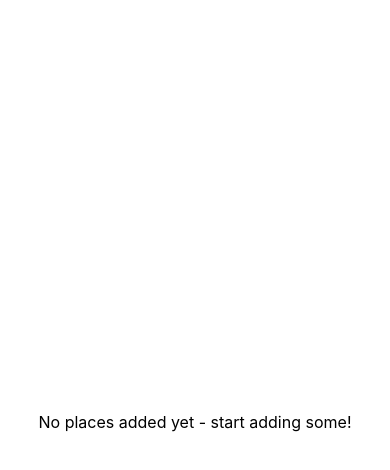
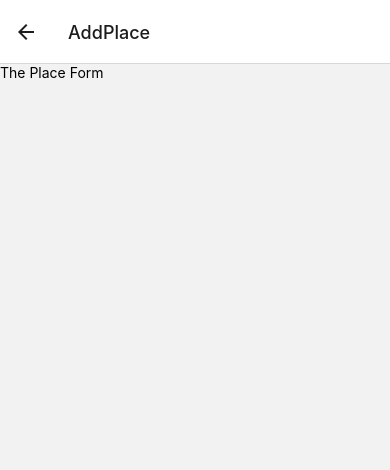
Before and after one commit to GWphua/react-udemy_favourite-places, a React Native app: screen /AddPlace in a window 390 px wide. Shown: the top 470 px of the page. Built offline with nearby package versions, Linux system fonts and the light colour scheme.

Commit message:
Add navigation.

```diff
--- a/App.tsx
+++ b/App.tsx
@@ -1,13 +1,23 @@
 import { StatusBar } from "expo-status-bar";
 import { StyleSheet, Text, View } from "react-native";
 import { AllPlaces } from "./screens/AllPlaces";
+import { NavigationContainer } from "@react-navigation/native";
+import { createNativeStackNavigator } from "@react-navigation/native-stack";
+import { AddPlace } from "./screens/AddPlace";
+
+const Stack = createNativeStackNavigator();
 
 export default function App() {
   return (
-    <View style={styles.container}>
-      <StatusBar style="auto" />
-      <AllPlaces />
-    </View>
+    <>
+      <StatusBar style="dark" />
+      <NavigationContainer>
+        <Stack.Navigator>
+          <Stack.Screen name="AllPlaces" component={AllPlaces} />
+          <Stack.Screen name="AddPlace" component={AddPlace} />
+        </Stack.Navigator>
+      </NavigationContainer>
+    </>
   );
 }
 
--- /dev/null
+++ b/components/Places/PlaceForm.tsx
@@ -0,0 +1,10 @@
+import { FC } from "react";
+import { Text, View } from "react-native";
+
+export const PlaceForm: FC = () => {
+  return (
+    <View>
+      <Text>The Place Form</Text>
+    </View>
+  );
+};
--- a/package.json
+++ b/package.json
@@ -9,12 +9,16 @@
     "web": "expo start --web"
   },
   "dependencies": {
+    "@react-navigation/native": "^6.1.5",
+    "@react-navigation/native-stack": "^6.9.11",
     "expo": "~47.0.12",
     "expo-status-bar": "~1.4.2",
     "react": "18.1.0",
     "react-dom": "18.1.0",
     "react-native": "0.70.5",
-    "react-native-web": "~0.18.9"
+    "react-native-web": "~0.18.9",
+    "react-native-safe-area-context": "4.4.1",
+    "react-native-screens": "~3.18.0"
   },
   "devDependencies": {
     "@babel/core": "^7.12.9",
--- a/screens/AddPlace.tsx
+++ b/screens/AddPlace.tsx
@@ -0,0 +1,6 @@
+import { FC } from "react";
+import { PlaceForm } from "../components/Places/PlaceForm";
+
+export const AddPlace: FC = () => {
+  return <PlaceForm />;
+};
```
Also changed, not shown: 1 other file (tests, documents, lock files or other folders).
